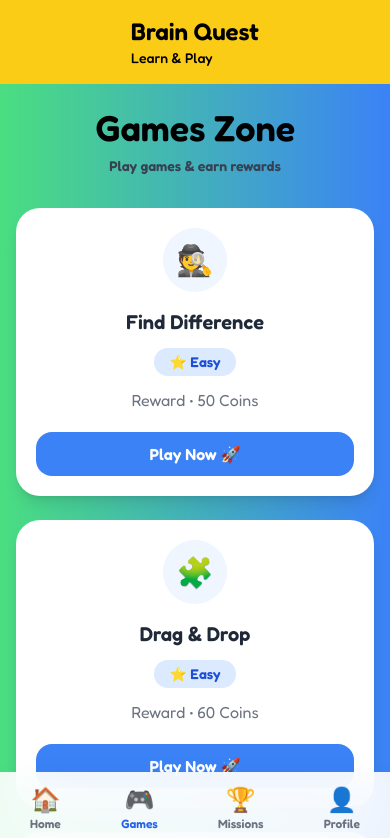
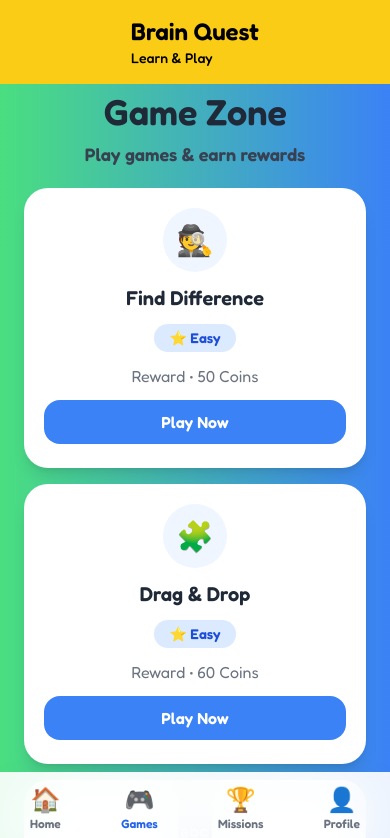
Before and after one commit to Yash-Roy05/Brain-Quest, a React (Create React App) app: page /games in a window 390 px wide. Shown: the top 838 px of the page. Built offline with nearby package versions, Linux system fonts and the light colour scheme.

Commit message:
improve full responsive Games page

```diff
--- a/src/pages/Games.tsx
+++ b/src/pages/Games.tsx
@@ -59,30 +59,20 @@ export default function Games() {
   ];
 
   return (
-    <div className="min-h-screen px-4 py-6 pb-40">
+    <div className="min-h-screen px-6 py-6 pb-4 pt-2 md:pb-4 md:pt-4">
       {/* Title */}
-      <div className="text-center mb-8">
-        <h1
-          className="
-          text-4xl
-          md:text-5xl
-          font-black
-        "
-        >
-          Games Zone
-        </h1>
+      <div className="text-center mb-5 md:mb-6">
+        <div className="text-center">
+          <h1 className="text-4xl md:text-5xl font-black text-gray-800 ">
+            Game Zone
+          </h1>
+        </div>
 
-        <p
-          className="
-          text-gray-700
-          font-semibold
-          mt-2
-          text-sm
-          md:text-lg
-        "
-        >
-          Play games & earn rewards
-        </p>
+        <div className="text-center mb-3 md:mb-2">
+          <p className="text-gray-700 mt-2 text-lg font-semibold">
+            Play games & earn rewards
+          </p>
+        </div>
       </div>
 
       {/* Cards */}
@@ -92,7 +82,9 @@ export default function Games() {
         grid-cols-1
         sm:grid-cols-2
         lg:grid-cols-3
-        gap-6
+        gap-4
+        md:gap-4
+        mb-20
       "
       >
         {games.map((game, index) => (
@@ -114,9 +106,10 @@ duration-300
             <div
               className="
     w-16
-h-16
+    h-16
     mx-auto
-    mb-4
+    mb-3
+    md:mb-3
     rounded-full
     bg-blue-50
     flex
@@ -135,6 +128,7 @@ h-16
     font-black
     text-gray-800
     mb-3
+    md:mb-3
     text-center
   "
             >
@@ -159,7 +153,7 @@ h-16
             </div>
 
             {/* Reward */}
-            <div className="text-gray-500 mb-5 text-center">
+            <div className="text-gray-500 mb-3 md:mb-3 text-center">
               Reward • {game.reward} Coins
             </div>
 
@@ -178,7 +172,7 @@ h-16
   hover:scale-105
 "
             >
-              Play Now 🚀
+              Play Now
             </button>
           </div>
         ))}
--- a/src/pages/Missions.tsx
+++ b/src/pages/Missions.tsx
@@ -115,7 +115,7 @@ export default function Missions() {
             ))}
           </div>
 
-          <div className="text-center mt-4 md:mt-0">
+          <div className="text-center mt-4 md:mt-4">
             <button
               onClick={() => setShowAll(!showAll)}
               className="
```
